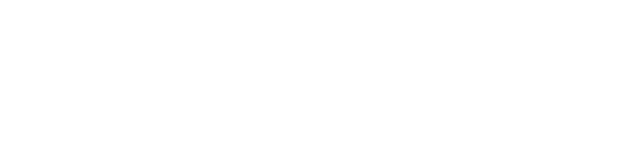
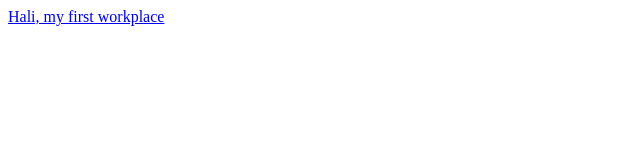
Before and after one commit to CrixusLaca/bristyanlaszlo.github.io, a plain HTML site: page index.html in a window 1280 px wide. Shown: the whole page, without its empty margins (0-640 px from the left). Drawn offline with Linux system fonts and the light colour scheme.

Commit message:
Update index.html

```diff
--- a/index.html
+++ b/index.html
@@ -6,6 +6,7 @@
     <title>Document</title>
 </head>
 <body>
+    <a href="first day/dist/index.html">Hali, my first workplace</a>
 
 </body>
 </html>
```
